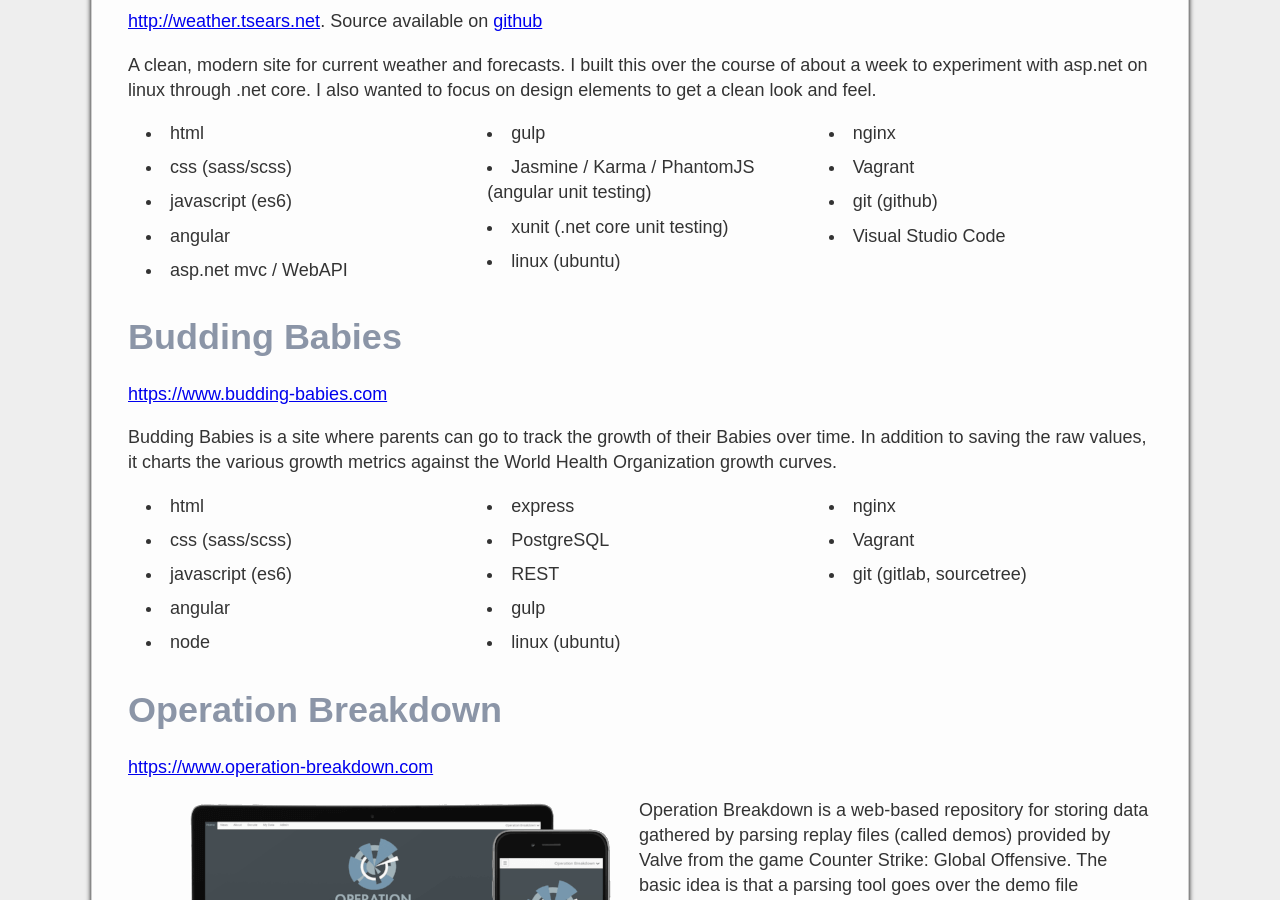
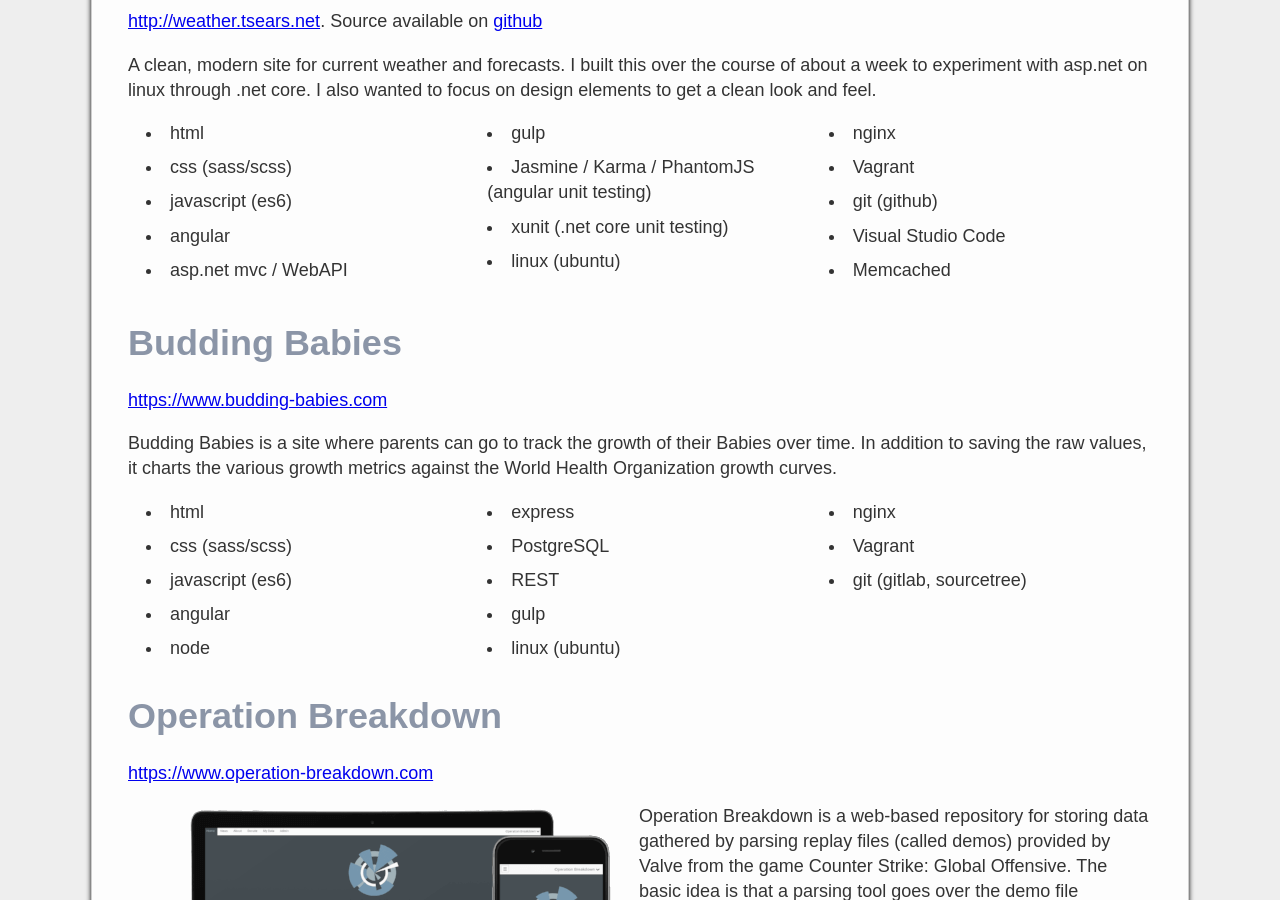
Before and after one commit to tsears/tsears.github.io, a Jekyll site: the page built from index.md, in a window 1280 px wide and 900 px high, scrolled down 1267 px. Built offline with Jekyll 4.4.1, drawn with Linux system fonts in a browser that asks for light colours; comment, search, counter and statistics services are not loaded; our own code applies the rules of GitHub Pages for plain Markdown files.

Commit message:
Added bullet point for memcached

```diff
--- a/index.md
+++ b/index.md
@@ -45,6 +45,7 @@ to focus on design elements to get a clean look and feel.
 * Vagrant
 * git (github)
 * Visual Studio Code
+* Memcached
 {: .three .col}
 
 ## Budding Babies ##
```
